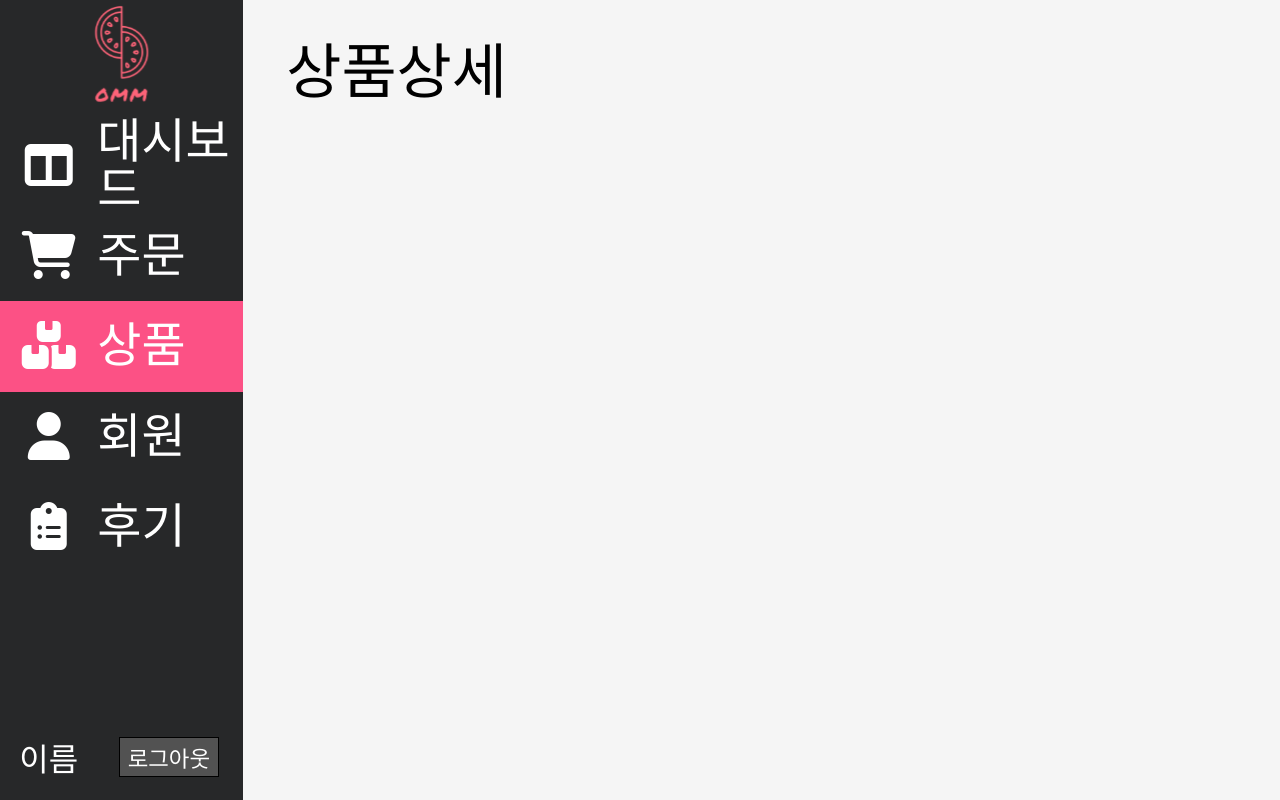
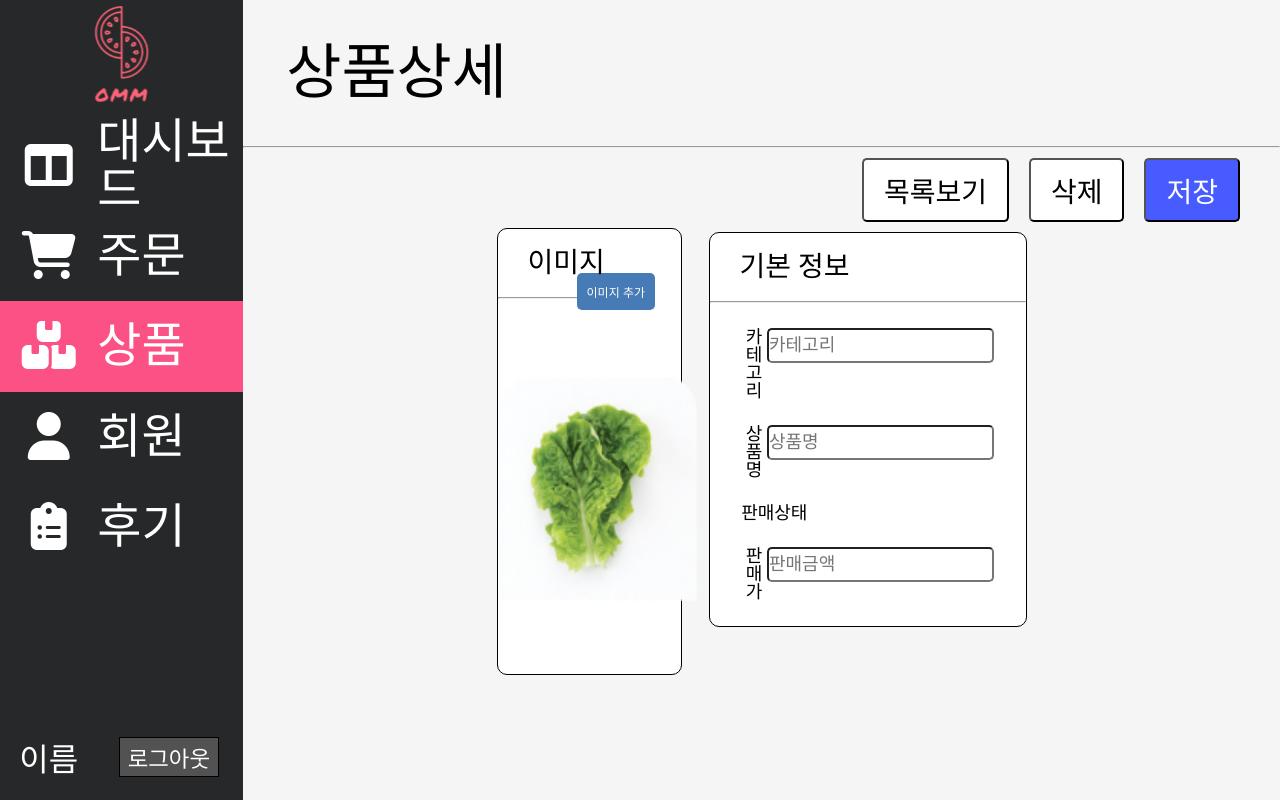
Before and after one commit to Ukdam/OMM_admin, a React (Create React App) app: page /product_add in a window 1280 px wide. Built offline with nearby package versions, Linux system fonts and the light colour scheme; a web font is replaced by a local one.

Commit message:
switch 라이브러리 추가

```diff
--- a/package.json
+++ b/package.json
@@ -3,11 +3,16 @@
   "version": "0.1.0",
   "private": true,
   "dependencies": {
+    "@chakra-ui/react": "^2.8.1",
+    "@emotion/react": "^11.11.1",
+    "@emotion/styled": "^11.11.0",
     "@testing-library/jest-dom": "^5.17.0",
     "@testing-library/react": "^13.4.0",
     "@testing-library/user-event": "^13.5.0",
+    "bootstrap-switch-button-react": "^1.2.0",
     "chart.js": "^4.4.0",
     "date-fns": "^2.30.0",
+    "framer-motion": "^10.16.4",
     "react": "^18.2.0",
     "react-chartjs-2": "^5.2.0",
     "react-dom": "^18.2.0",
--- a/src/css/Admin_ProductAddPage.css
+++ b/src/css/Admin_ProductAddPage.css
@@ -0,0 +1,102 @@
+.ProductAdd_Page {
+    font-size: 60px;
+    text-align: left;
+    margin: 43px;
+}
+
+.ProductAdd_Container {
+    width: calc(100vw - 750px);
+    margin: auto;
+    height: auto;
+    margin-top: 80px;
+}
+
+.ProductAdd_Btn_Container {
+    float: right;
+    margin-right: 30px;
+}
+
+.ProductAdd_Btn_Container>button {
+    background-color: white;
+    font-size: 28px;
+    margin: 10px;
+    border-radius: 5px;
+    padding: 10px 20px 10px 20px;
+    cursor: pointer;
+}
+
+.ProductAdd_Btn_Container>button:nth-child(3) {
+    background-color: #485BFF;
+    color: white;
+}
+
+.Image_Plus {
+    background-color: white;
+    float: left;
+    border: solid black 1px;
+    width: 35%;
+    border-radius: 10px;
+    text-align: center;
+}
+
+.Image_Plus>div {
+    font-size: 28px;
+    margin: 20px 30px 20px 30px;
+    text-align: start;
+}
+
+.Image_Plus>div>button {
+    float: right;
+    background-color: #477BB5;
+    color: white;
+    font-size: 12px;
+    padding: 10px;
+    margin: -4px;
+    border-radius: 5px;
+    border: 0;
+
+}
+
+.Product_Info {
+    background-color: white;
+    float: right;
+    border: solid black 1px;
+    width: 60%;
+    border-radius: 10px;
+}
+
+.Image_Plus>img {
+    width: 200px;
+    height: 225px;
+    margin-top: 70px;
+    margin-bottom: 70px;
+}
+
+.P_Info_Categori {
+    font-size: 28px;
+    margin: 20px 30px 20px 30px;
+    text-align: start;
+}
+
+.input_Info_P {
+    width: 80%;
+    margin: auto;
+    margin-top: 25px;
+    margin-bottom: 25px;
+    display: flex;
+    justify-content: space-between;
+}
+
+.input_Info_P>span {
+    align-items: center;
+    font-size: 18px;
+    display: flex;
+    text-align: center;
+}
+
+.input_Info_P>input {
+    border-radius: 5px;
+    font-size: 18px;
+    width: 425px;
+    height: 35px;
+}
--- a/src/pages/Admin_ProductAddPage.js
+++ b/src/pages/Admin_ProductAddPage.js
@@ -1,9 +1,66 @@
+import "../css/Admin_ProductAddPage.css"
+import { Switch } from '@chakra-ui/react'
+
 export default function Admin_ProductAddPage() {
     return (
         <>
-            <main className="main_outlet font_01">
-                <div className="Product_Page">상품상세</div>
-            </main>
+            <form className="main_outlet font_01">
+                <div className="ProductAdd_Page">상품상세</div>
+                <hr />
+                <div className="ProductAdd_Btn_Container">
+                    <button className="font_01">목록보기</button>
+                    <button className="font_01">삭제</button>
+                    <button className="font_01">저장</button>
+                </div>
+                <div className="ProductAdd_Container">
+                    <div className="Image_Plus">
+                        <div>
+                            이미지
+                            <button>이미지 추가</button>
+                        </div>
+                        <hr />
+                        <img src="/img/sangchu.png" alt="재료사진" />
+                    </div>
+                    <div className="Product_Info">
+                        <div className="P_Info_Categori">기본 정보</div>
+                        <hr />
+                        <div className="input_Info_P">
+                            <span>카테고리</span>
+                            <input
+                                className="font_01"
+                                placeholder="카테고리"
+                                value={""}
+                                type="text"
+                            ></input>
+                        </div>
+                        <div className="input_Info_P">
+                            <span>상품명</span>
+                            <input
+                                className="font_01"
+                                placeholder="상품명"
+                                value={""}
+                                type="text"
+                            ></input>
+                        </div>
+                        <div className="input_Info_P">
+                            <span>판매상태</span>
+
+
+                        </div>
+                        <div className="input_Info_P">
+                            <span>판매가</span>
+                            <input
+                                className="font_01"
+                                placeholder="판매금액"
+                                value={""}
+                                type="text"
+                            ></input>
+                        </div>
+
+                    </div>
+                </div>
+            </form>
+
         </>
     )
 }
```
Also changed, not shown: 1 other file (tests, documents, lock files or other folders).
